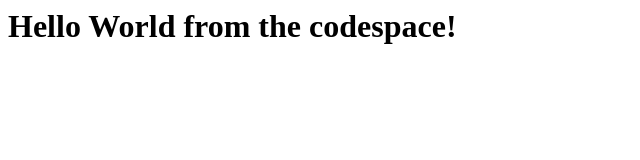
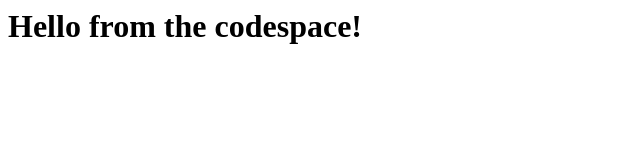
Before and after one commit to smillerr/skills-code-with-codespaces, a plain HTML site: page index.html in a window 1280 px wide. Shown: the whole page, without its empty margins (0-640 px from the left). Drawn offline with Linux system fonts and the light colour scheme.

Commit message:
[FIX] Header on index.html

```diff
--- a/index.html
+++ b/index.html
@@ -1,3 +1,3 @@
 <html>
-  <h1>Hello World from the codespace!</h1>
+  <h1>Hello from the codespace!</h1>
 </html>
```
